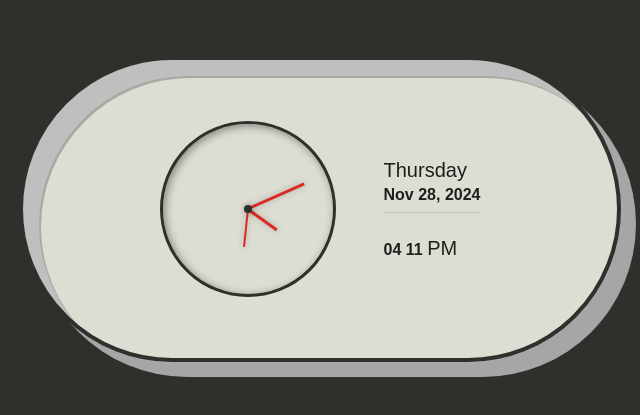
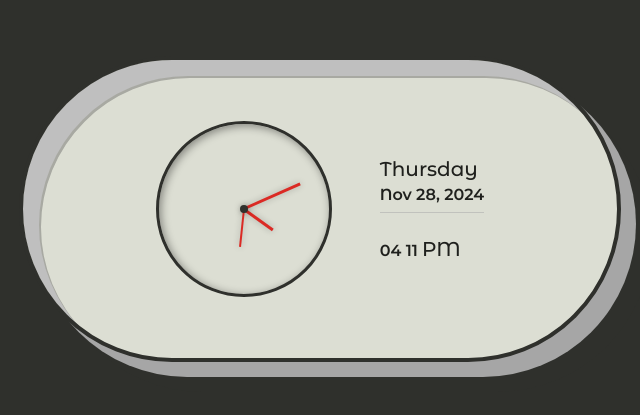
Before and after one commit to Mangesh636/Responsive-Retro-Clock, a plain HTML site: page index.html in a window 1280 px wide. Shown: the part 191-606 px from the top of the page, 320-960 px from the left. Drawn offline with Linux system fonts and the light colour scheme.

Commit message:
Update main.css
Added "Montserrat Alternates" Google Font

```diff
--- a/assets/css/main.css
+++ b/assets/css/main.css
@@ -1,4 +1,5 @@
 /* =============== Google Fonts - Montserrat =============== */
+@import url('https://fonts.googleapis.com/css2?family=Montserrat+Alternates:wght@400;500;600&display=swap');
 
 /* =============== Variable CSS =============== */
 :root {
@@ -13,7 +14,7 @@
 
   /* ========== Fonts & Typography ==========*/
   /* .5rem = 8px || 1rem = 16px ... */
-  --body-font: "Montserrat", sans-serif;
+  --body-font: "Montserrat Alternates", sans-serif;
   --h2-font-size: 1.25rem;
   --small-font-size: 0.813rem;
 }
```
